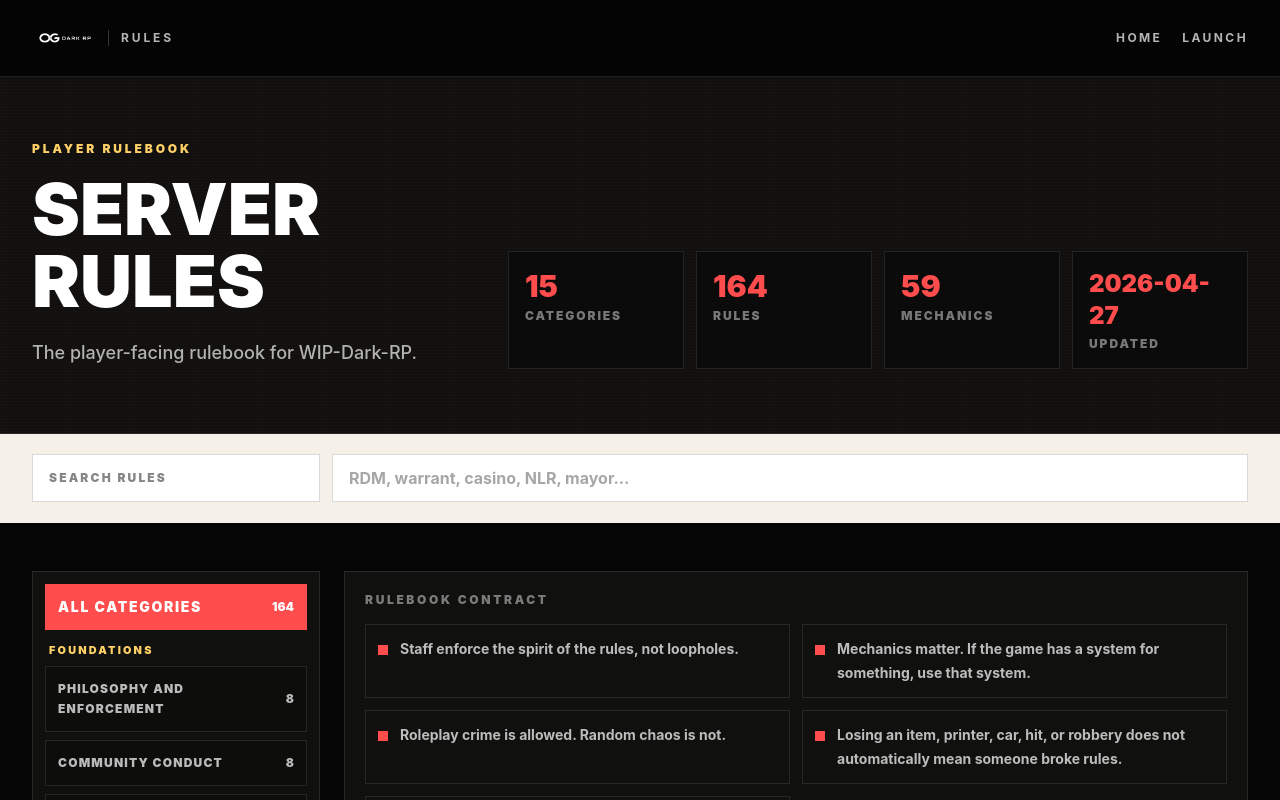
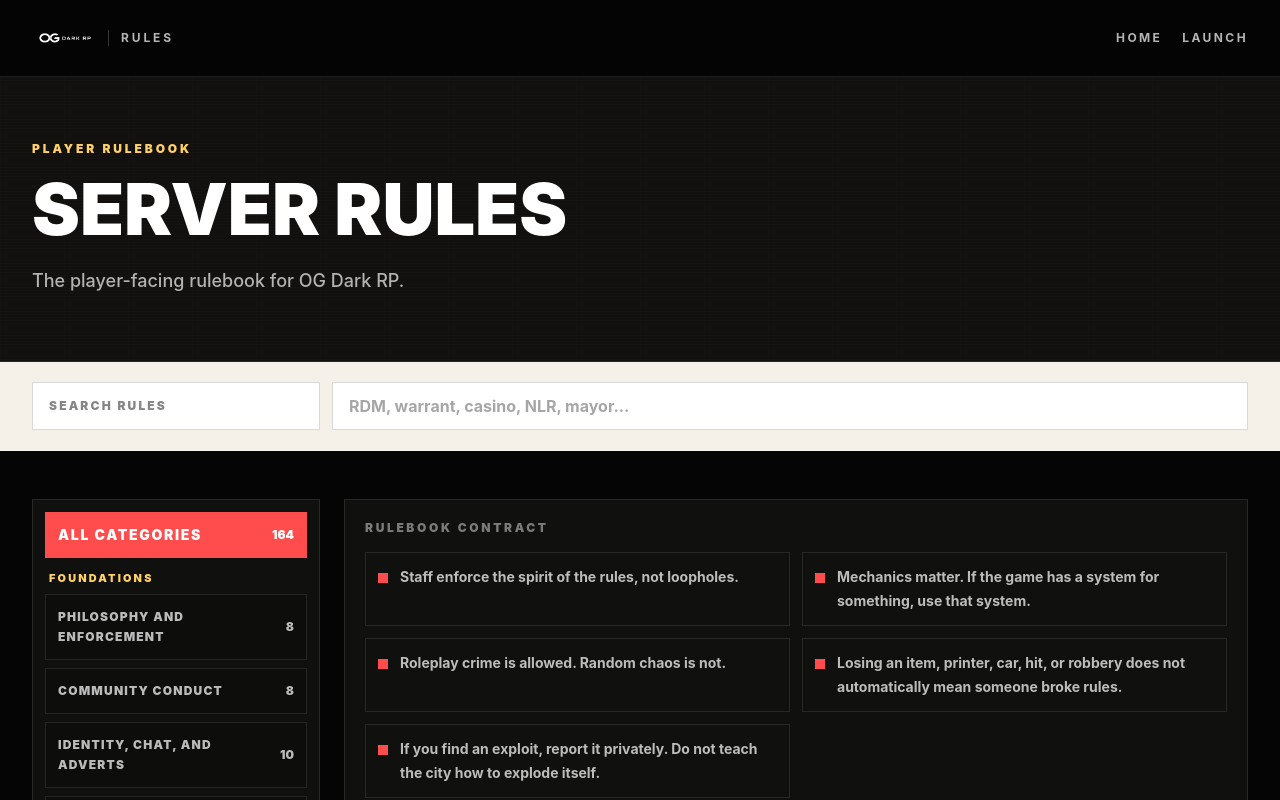
Before and after one commit to QuantGeekDev/og-dark-rp-video-player, a Next.js app: page /rules in a window 1280 px wide. Shown: the top 800 px of the page. Built offline with nearby package versions, Linux system fonts and the light colour scheme.

Commit message:
Clean up public rules copy

```diff
--- a/content/server-rules/00-philosophy-and-enforcement.md
+++ b/content/server-rules/00-philosophy-and-enforcement.md
@@ -33,9 +33,7 @@ Examples:
 
 ### PHIL-002 - The game systems are the first referee
 
-When WIP-Dark-RP has a system for something, use it. Contracts use the hitman system. Warrants use the law system. Organization benefits use organization permissions. Pocket storage uses the pocket system.
-
-Side deals can be fun roleplay, but staff will not always enforce them like engine-backed transactions.
+When OG Dark RP has a system for something, use it. Contracts use the hitman system. Warrants use the law system. Organization benefits use organization permissions. Pocket storage uses the pocket system.
 
 ### PHIL-003 - Crime is gameplay, griefing is not
 
--- a/content/server-rules/14-glossary-and-key-numbers.md
+++ b/content/server-rules/14-glossary-and-key-numbers.md
@@ -3,7 +3,7 @@ id: glossary-and-key-numbers
 title: Glossary and Key Numbers
 order: 140
 updated: 2026-04-27
-summary: Quick definitions and current values for common DarkRP terms and WIP-Dark-RP mechanics.
+summary: Quick definitions and current values for common DarkRP terms and OG Dark RP mechanics.
 mechanics:
   - glossary
   - key-numbers
@@ -47,7 +47,7 @@ Abusing a job, scene, or mechanic in a way that breaks the server's roleplay str
 
 ### FearRP
 
-A strict "value your life under threat" rule on some servers. WIP-Dark-RP does not use strict global FearRP by default, but reckless life-disregard can still become FailRP in specific scenes.
+A strict "value your life under threat" rule on some servers. OG Dark RP does not use strict global FearRP by default, but reckless life-disregard can still become FailRP in specific scenes.
 
 ### IC
 
--- a/src/app/layout.tsx
+++ b/src/app/layout.tsx
@@ -3,7 +3,7 @@ import "./globals.css";
 
 export const metadata: Metadata = {
   title: "DRP TV Kiosk",
-  description: "YouTube kiosk wrapper for WIP-Dark-RP televisions",
+  description: "YouTube kiosk wrapper for OG Dark RP televisions",
 };
 
 export default function RootLayout({
--- a/src/app/rules/RulesExplorer.tsx
+++ b/src/app/rules/RulesExplorer.tsx
@@ -83,8 +83,8 @@ export function RulesExplorer({ rulebook }: { rulebook: RulebookData }) {
 
       <section className="relative overflow-hidden border-b border-white/10 bg-[#11100f] px-5 py-12 sm:px-8 lg:py-16">
         <div className="site-noise" />
-        <div className="relative mx-auto grid max-w-7xl gap-8 lg:grid-cols-[0.75fr_1.25fr] lg:items-end">
-          <div>
+        <div className="relative mx-auto max-w-7xl">
+          <div className="max-w-3xl">
             <p className="text-xs font-black uppercase tracking-[0.24em] text-[#ffd166]">
               Player Rulebook
             </p>
@@ -94,13 +94,6 @@ export function RulesExplorer({ rulebook }: { rulebook: RulebookData }) {
             <p className="mt-5 max-w-2xl text-base font-medium leading-8 text-white/68 md:text-lg">
               {rulebook.intro.summary}
             </p>
-          </div>
-
-          <div className="grid gap-3 sm:grid-cols-4">
-            <Stat label="categories" value={String(rulebook.categories.length)} />
-            <Stat label="rules" value={String(rulebook.totalRules)} />
-            <Stat label="mechanics" value={String(rulebook.mechanics.length)} />
-            <Stat label="updated" value={rulebook.updated} compact />
           </div>
         </div>
       </section>
@@ -149,31 +142,6 @@ export function RulesExplorer({ rulebook }: { rulebook: RulebookData }) {
         </div>
       </section>
     </main>
-  );
-}
-
-function Stat({
-  label,
-  value,
-  compact,
-}: {
-  label: string;
-  value: string;
-  compact?: boolean;
-}) {
-  return (
-    <div className="border border-white/10 bg-black/35 p-4">
-      <div
-        className={`font-black text-[#ff4d4d] ${
-          compact ? "text-xl md:text-2xl" : "text-3xl"
-        }`}
-      >
-        {value}
-      </div>
-      <div className="mt-1 text-xs font-black uppercase tracking-[0.16em] text-white/45">
-        {label}
-      </div>
-    </div>
   );
 }
 
```
Also changed, not shown: content/server-rules/README.md, 2 other files (tests, documents, lock files or other folders).
